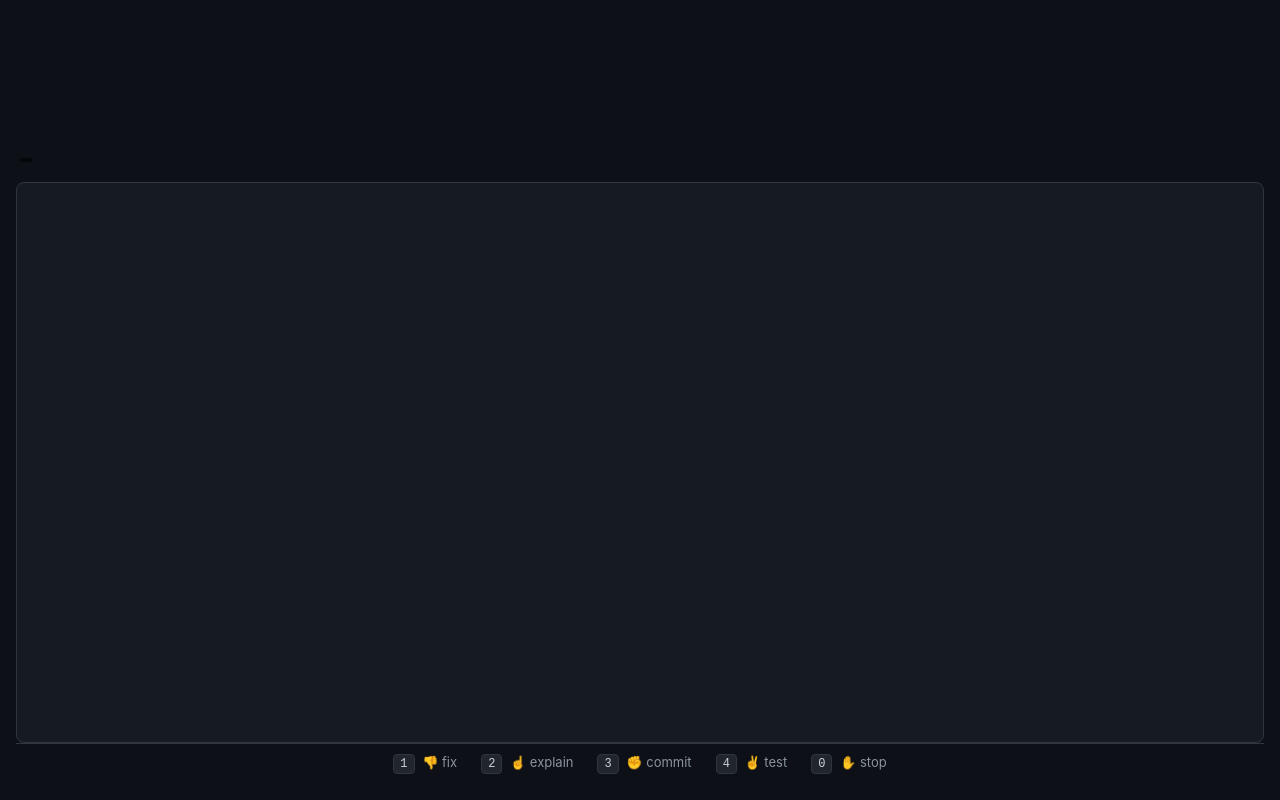
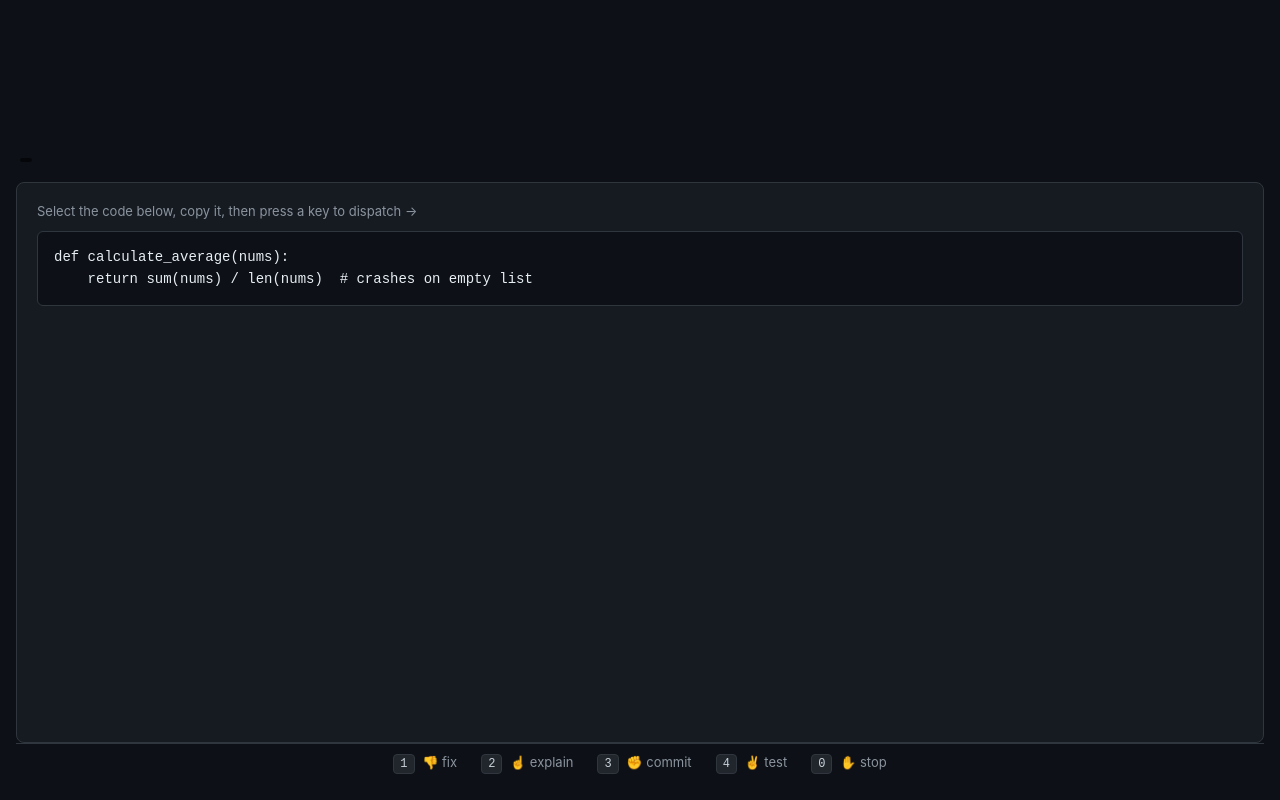
Before and after one commit to samuelkahessay/cursor-event, a website built with Vite: page index.html in a window 1280 px wide. Built offline with nearby package versions, Linux system fonts and the light colour scheme; no server answers.

Commit message:
feat: show demo code snippet on load for testing

```diff
--- a/src/main.js
+++ b/src/main.js
@@ -5,6 +5,10 @@ import { processFrame, onGestureDetected } from './gestures.js';
 import { showGestureFeedback } from './ui.js';
 import { dispatch } from './dispatcher.js';
 import { FALLBACK_CODE } from './prompts.js';
+import { showDemoState } from './output-panel.js';
+
+// ── Show demo snippet on load ──
+showDemoState();
 
 // ── Camera + gesture detection (Bishesh) ──
 
--- a/src/output-panel.js
+++ b/src/output-panel.js
@@ -6,6 +6,8 @@
  *   .content      – streaming text area
  *   .confirmation – clipboard / abort confirmation
  */
+
+import { FALLBACK_CODE } from './prompts.js';
 
 const panel = document.getElementById('output-panel');
 
@@ -19,6 +21,14 @@ function getOrCreate(className, tag = 'div') {
     panel.appendChild(el);
   }
   return el;
+}
+
+/** Show the demo code snippet on initial load so it's ready to select + copy. */
+export function showDemoState() {
+  panel.innerHTML = `
+    <div class="demo-hint">Select the code below, copy it, then press a key to dispatch →</div>
+    <pre class="demo-snippet">${FALLBACK_CODE}</pre>
+  `;
 }
 
 /** Show a status message at the top of the panel (e.g. "▶ Fixing bug..."). */
--- a/src/styles.css
+++ b/src/styles.css
@@ -120,6 +120,27 @@ body {
   margin-top: 40%;
 }
 
+/* ── Demo State ── */
+
+.demo-hint {
+  font-size: 13px;
+  color: #8b949e;
+  margin-bottom: 12px;
+}
+
+.demo-snippet {
+  font-family: 'SF Mono', 'Fira Code', 'Cascadia Code', monospace;
+  font-size: 14px;
+  line-height: 1.6;
+  background: #0d1117;
+  border: 1px solid #30363d;
+  border-radius: 6px;
+  padding: 14px 16px;
+  color: #e6edf3;
+  cursor: text;
+  user-select: text;
+}
+
 /* ── Legend Bar ── */
 
 #legend-bar {
```
